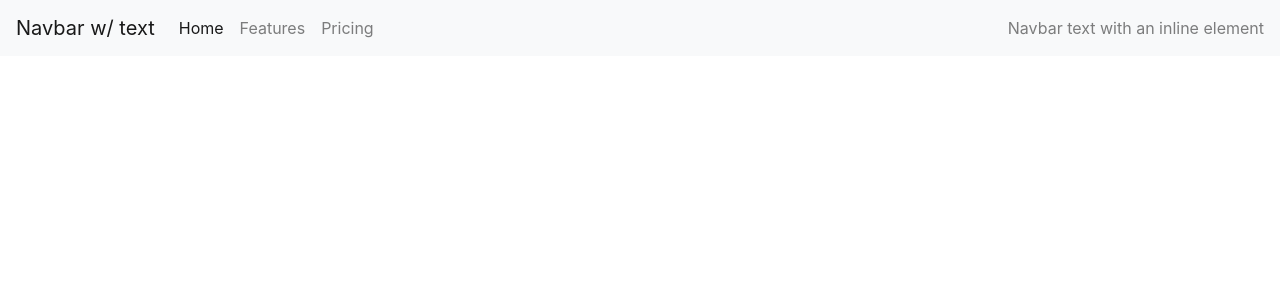
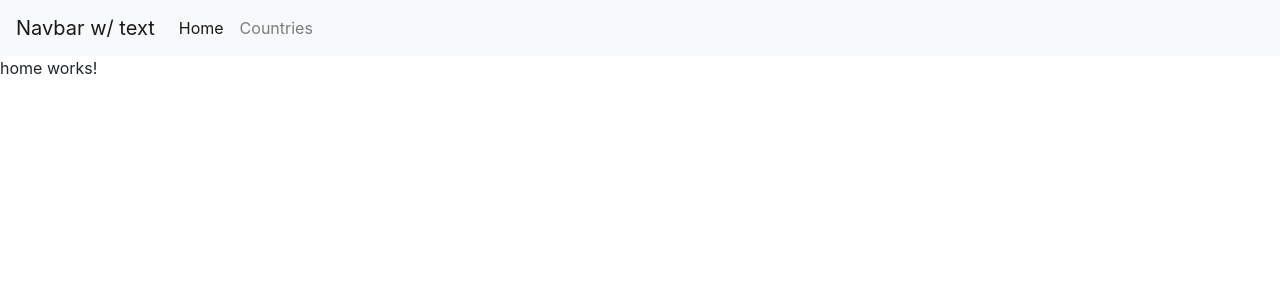
Before and after one commit to aditisolanki71/covid19-tracker, an Angular app: page / in a window 1280 px wide. Shown: the top 300 px of the page. Built offline with nearby package versions, Linux system fonts and the light colour scheme.

Commit message:
Added Router

```diff
--- a/src/app/app-routing.module.ts
+++ b/src/app/app-routing.module.ts
@@ -1,8 +1,11 @@
 import { NgModule } from '@angular/core';
 import { Routes, RouterModule } from '@angular/router';
-
-
-const routes: Routes = [];
+import { HomeComponent } from './components/home/home.component'
+import { CountriesComponent } from './components/countries/countries.component'
+const routes: Routes = [
+  {path : '', component : HomeComponent},
+  {path : 'countries', component : CountriesComponent}
+];
 
 @NgModule({
   imports: [RouterModule.forRoot(routes)],
--- a/src/app/app.component.html
+++ b/src/app/app.component.html
@@ -1,3 +1,4 @@
 
 <link href="https://maxcdn.bootstrapcdn.com/bootstrap/4.0.0/css/bootstrap.min.css" rel="stylesheet">
 <app-navbar></app-navbar>
+<router-outlet></router-outlet>
--- a/src/app/app.module.ts
+++ b/src/app/app.module.ts
@@ -5,12 +5,14 @@ import { AppRoutingModule } from './app-routing.module';
 import { AppComponent } from './app.component';
 import { NavbarComponent } from './components/navbar/navbar.component';
 import { HomeComponent } from './components/home/home.component';
+import { CountriesComponent } from './components/countries/countries.component';
 
 @NgModule({
   declarations: [
     AppComponent,
     NavbarComponent,
-    HomeComponent
+    HomeComponent,
+    CountriesComponent
   ],
   imports: [
     BrowserModule,
--- a/src/app/components/navbar/navbar.component.html
+++ b/src/app/components/navbar/navbar.component.html
@@ -6,17 +6,11 @@
    <div class="collapse navbar-collapse" id="navbarText">
      <ul class="navbar-nav mr-auto">
        <li class="nav-item active">
-         <a class="nav-link" href="#">Home <span class="sr-only">(current)</span></a>
+         <a class="nav-link" routerLink="/">Home <span class="sr-only">(current)</span></a>
        </li>
        <li class="nav-item">
-         <a class="nav-link" href="#">Features</a>
-       </li>
-       <li class="nav-item">
-         <a class="nav-link" href="#">Pricing</a>
+         <a class="nav-link" routerLink="/countries">Countries</a>
        </li>
      </ul>
-     <span class="navbar-text">
-       Navbar text with an inline element
-     </span>
    </div>
  </nav>
```
